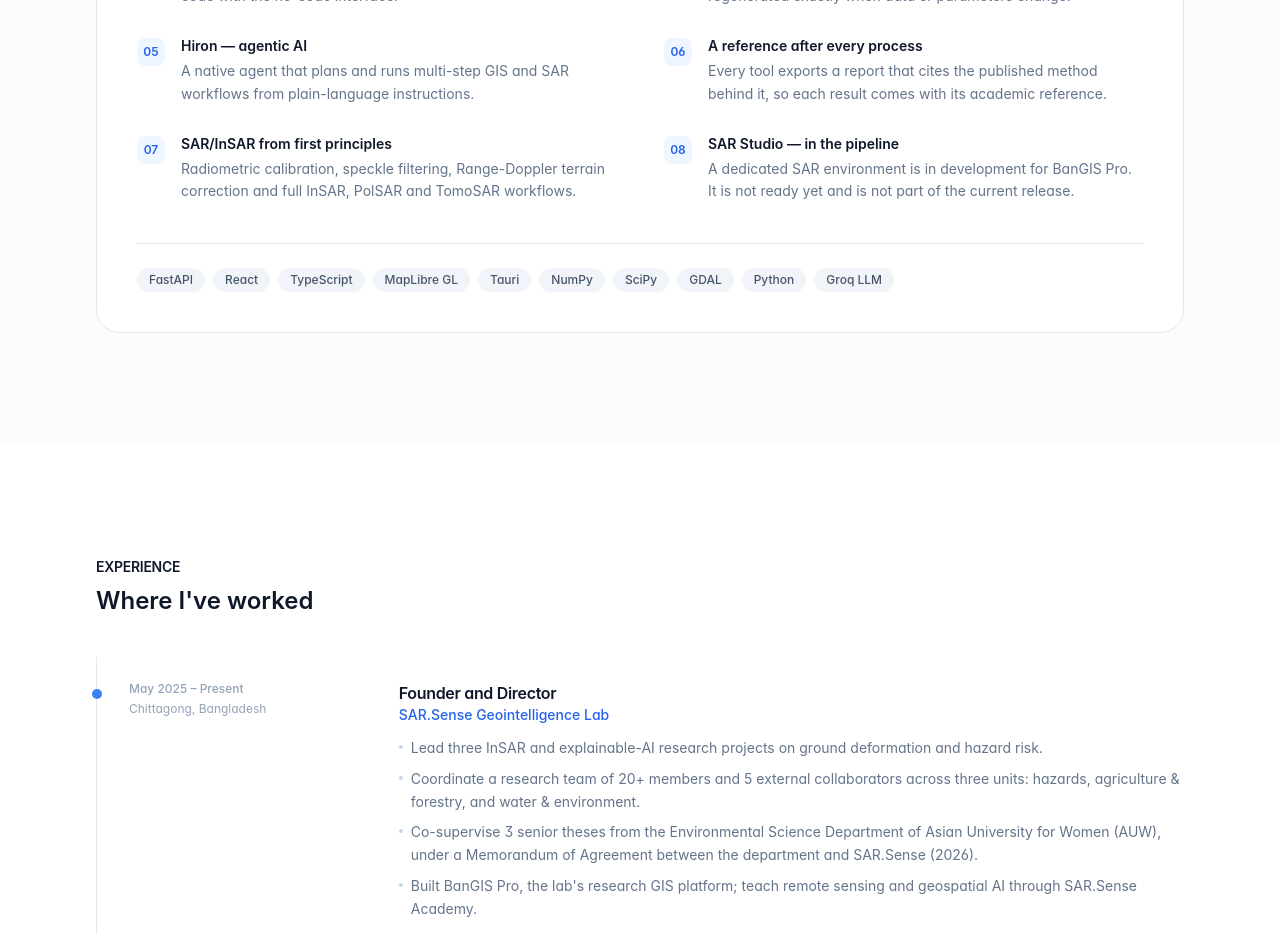
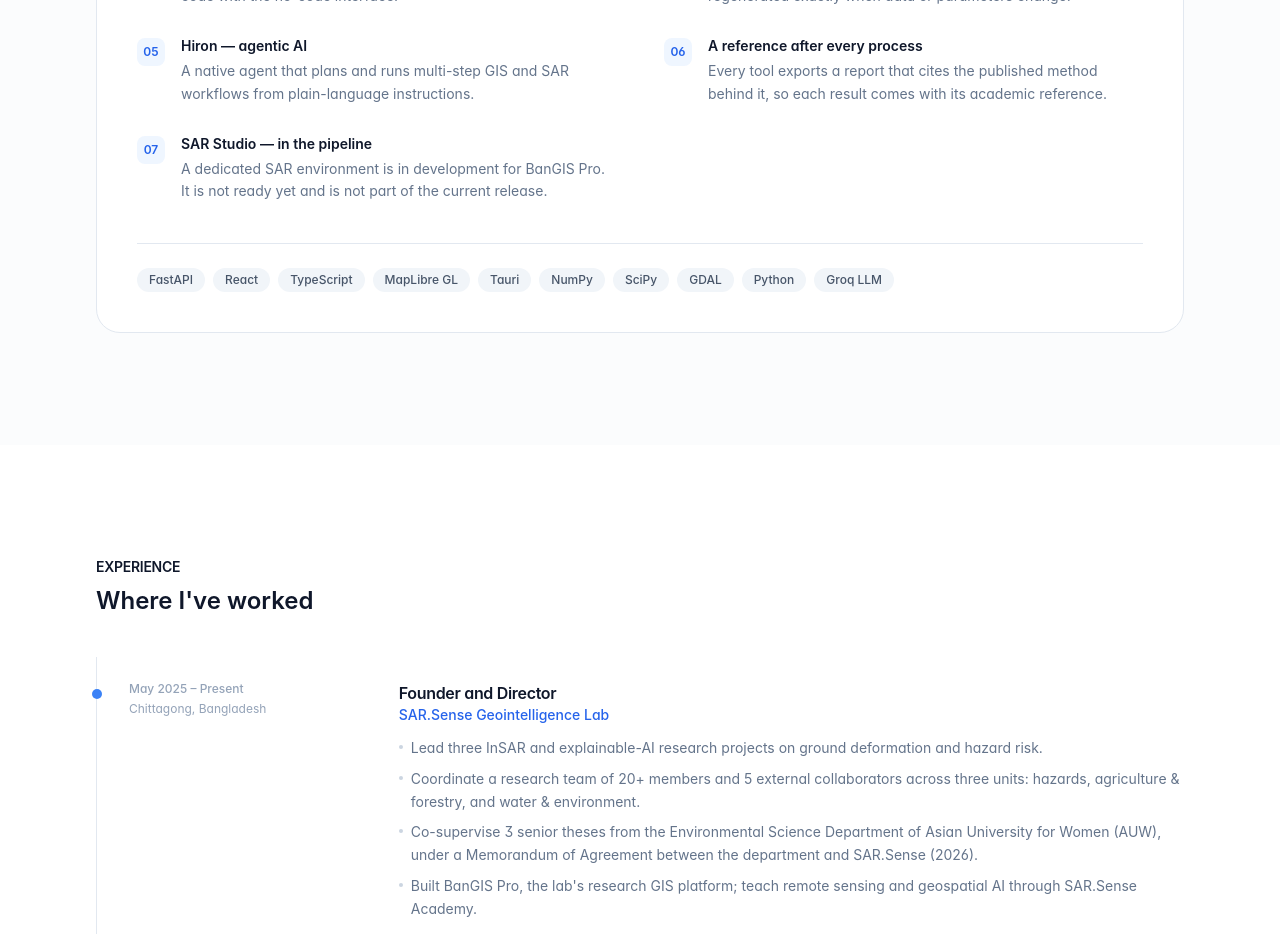
Before and after one commit to TowhidulIslam27/TowhidulIslam27.github.io, a React (Vite) app: page / in a window 1280 px wide. Shown: the part 4700-5634 px from the top of the page. Built offline with nearby package versions, Linux system fonts and the light colour scheme.

Commit message:
Remove SAR/InSAR card from BanGIS Pro capabilities for now

```diff
--- a/src/data/content.js
+++ b/src/data/content.js
@@ -87,7 +87,6 @@ export const softwareProjects = [
       { title: "Layout scripting with Python", text: "Build and repeat map layouts from scripts, so figures can be regenerated exactly when data or parameters change." },
       { title: "Hiron — agentic AI", text: "A native agent that plans and runs multi-step GIS and SAR workflows from plain-language instructions." },
       { title: "A reference after every process", text: "Every tool exports a report that cites the published method behind it, so each result comes with its academic reference." },
-      { title: "SAR/InSAR from first principles", text: "Radiometric calibration, speckle filtering, Range-Doppler terrain correction and full InSAR, PolSAR and TomoSAR workflows." },
       { title: "SAR Studio — in the pipeline", text: "A dedicated SAR environment is in development for BanGIS Pro. It is not ready yet and is not part of the current release." },
     ],
     stack: [
```
